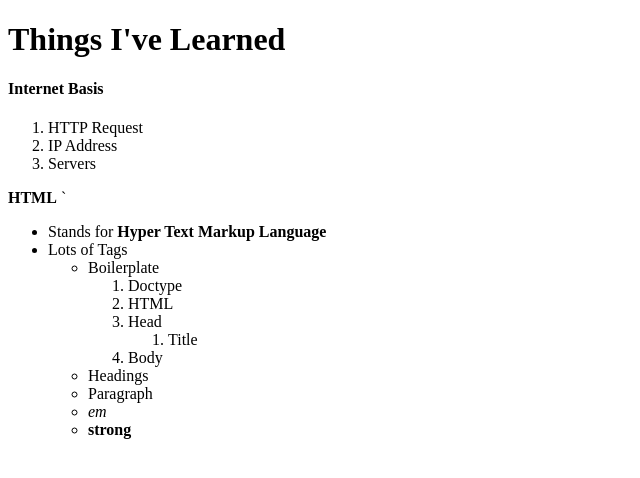
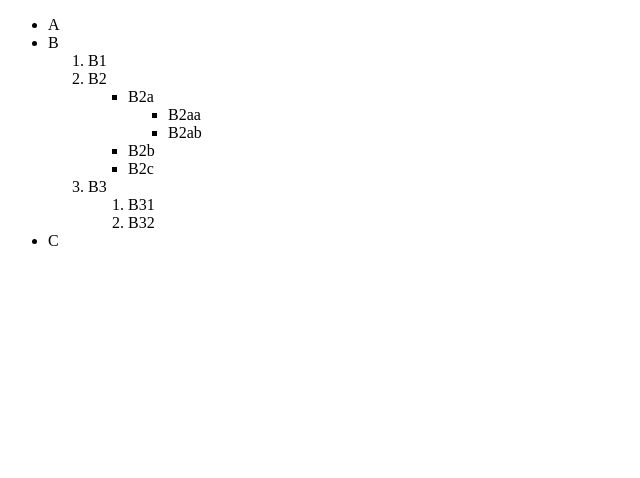
Before and after one commit to saira-developer/learned-, a plain HTML site: page index.html in a window 1280 px wide. Shown: the whole page, without its empty margins (0-640 px from the left). Drawn offline with Linux system fonts and the light colour scheme.

Commit message:
Add files via upload

```diff
--- a/index.html
+++ b/index.html
@@ -1,35 +1,34 @@
 <!DOCTYPE html>
 <html>
 <head>
-<h1><strong>Things I've Learned</strong></h1>
-</head>
+
+    </head>
 <body>
+   <ul>
+    <li>A</li>
+    <li>B</li>
+    <ol>
+        <li>B1</li>
+        <li>B2</li>
 
-<h4><strong>Internet Basis </strong></h4>
-<ol>
-    <li>HTTP Request</li>
-    <li>IP Address</li>
-    <li>Servers</li>
-</ol>
-    <strong>HTML</strong>
-</body>
-<body>
-    `<ul><li>Stands for <strong>Hyper Text Markup Language</strong></li>
-        <li>Lots of Tags</li>
-        <ul> <li>Boilerplate</li>
-            <ol>
-                <li>Doctype</li>
-                <li>HTML</li>
-                <li>Head</li>
-                <ol><li>Title</li></ol>
-                <li>Body</li>
-            </ol>
-            <li>Headings </li>
-            <li>Paragraph</li>
-            <em><li>em</li> </em>
-            <strong><li>strong</li> </strong>
+    <ul>
+        <li>B2a</li>
+        <ul>
+            <li>B2aa</li>
+            <li>B2ab</li>
         </ul>
+        <li>B2b</li>
+        <li>B2c</li>
     </ul>
+    <li>B3</li>
+
+    <ol>
+        <li>B31</li>
+        <li>B32</li>
+    </ol>
+    </ol>
+    <li>C </li>
+</ul>
 
 
 </body>
```
